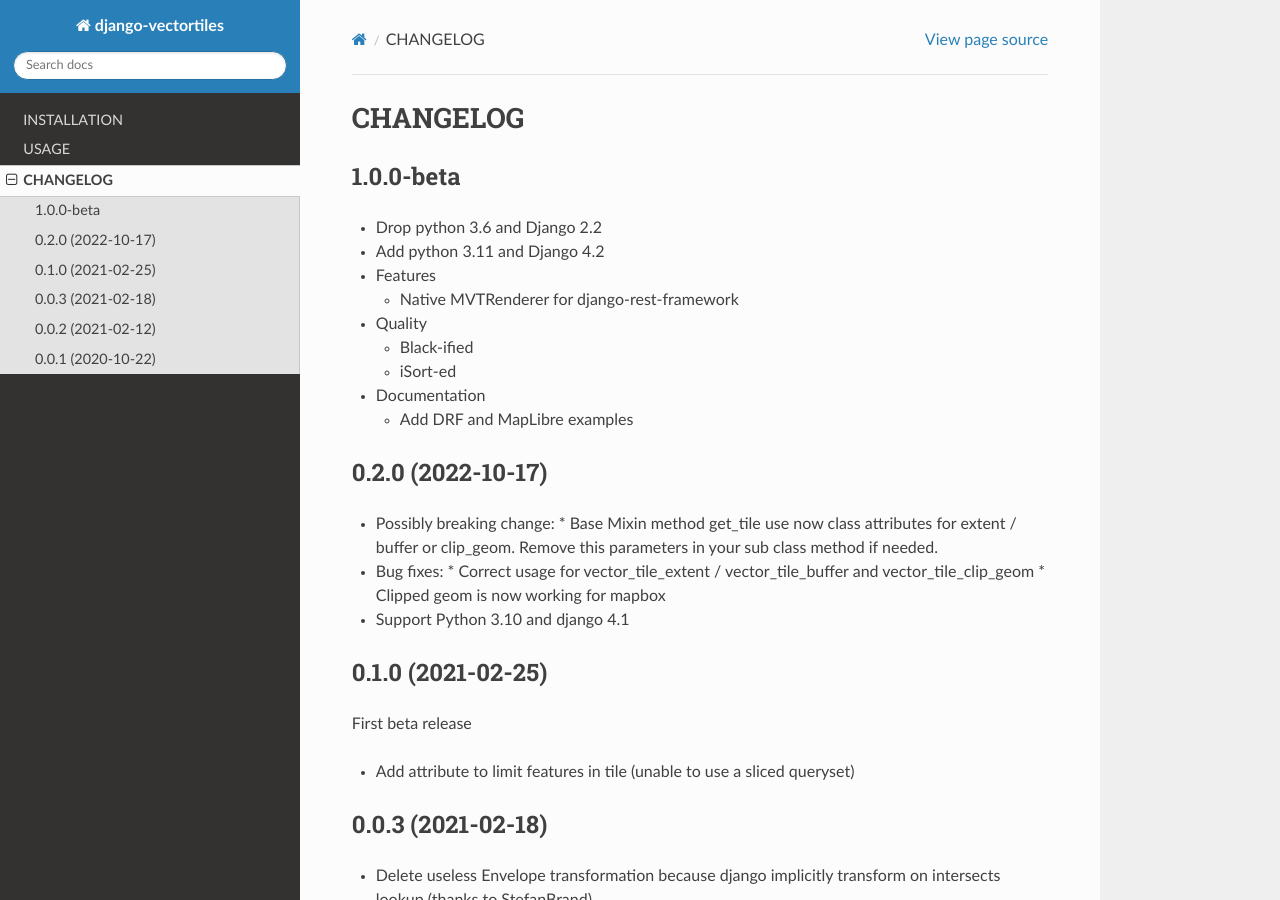
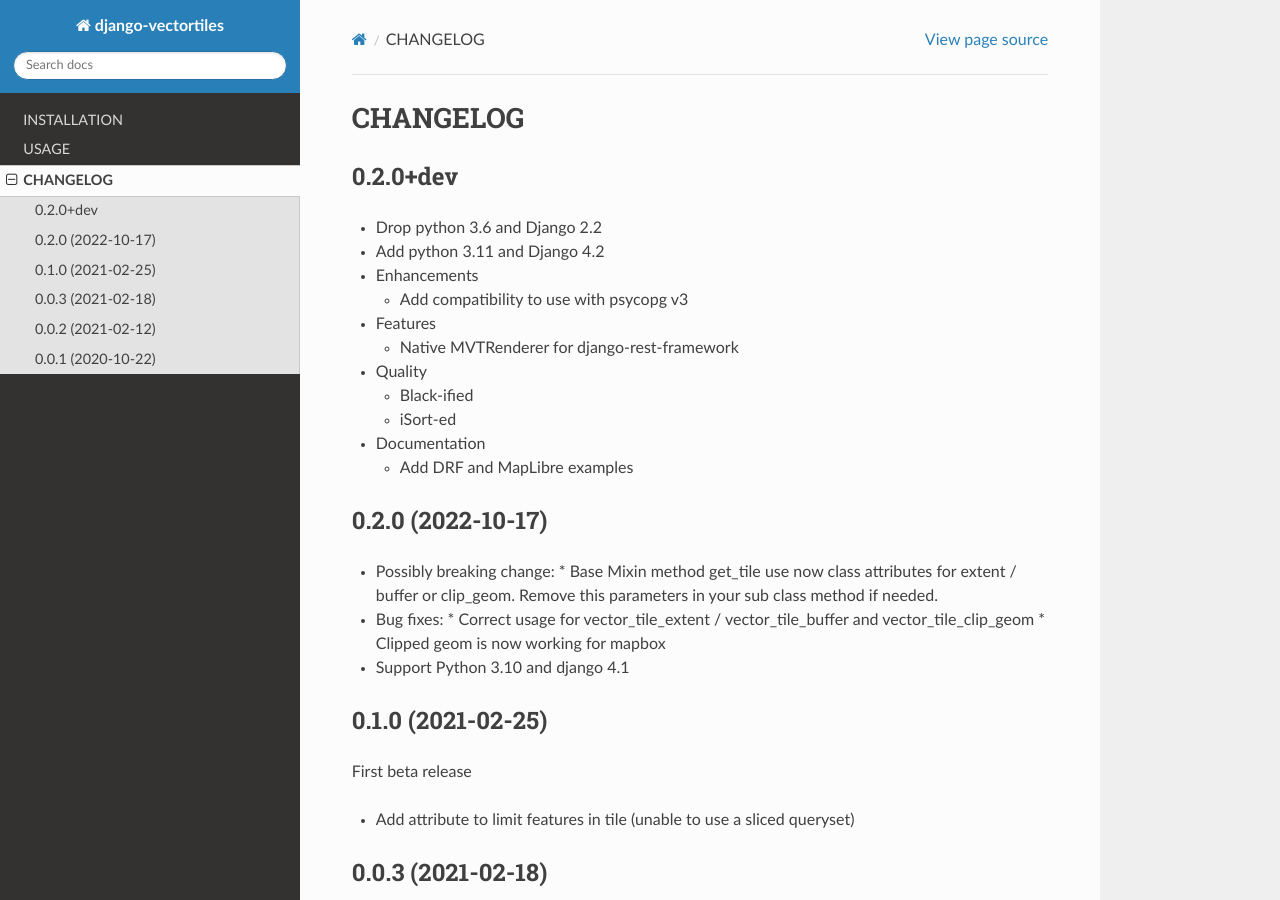
Before and after one commit to submarcos/django-vectortiles, a Sphinx documentation site: the page built from docs/changelog.rst, in a window 1280 px wide and 900 px high. Built offline with Sphinx 7.4.7 and the Read the Docs theme 2.0.0, drawn with Linux system fonts in a browser that asks for light colours.

Commit message:
set changelog

```diff
--- a/docs/changelog.rst
+++ b/docs/changelog.rst
@@ -1,11 +1,15 @@
 CHANGELOG
 =========
 
-1.0.0-beta
+0.2.0+dev
 ----------
 
 * Drop python 3.6 and Django 2.2
 * Add python 3.11 and Django 4.2
+
+* Enhancements
+
+  * Add compatibility to use with psycopg v3
 
 * Features
 
```
